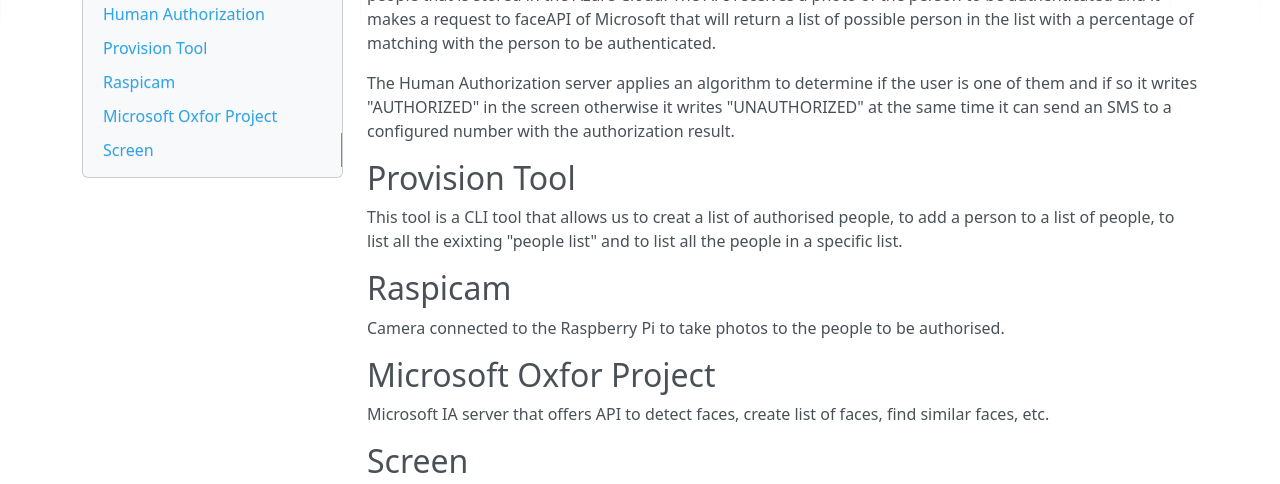
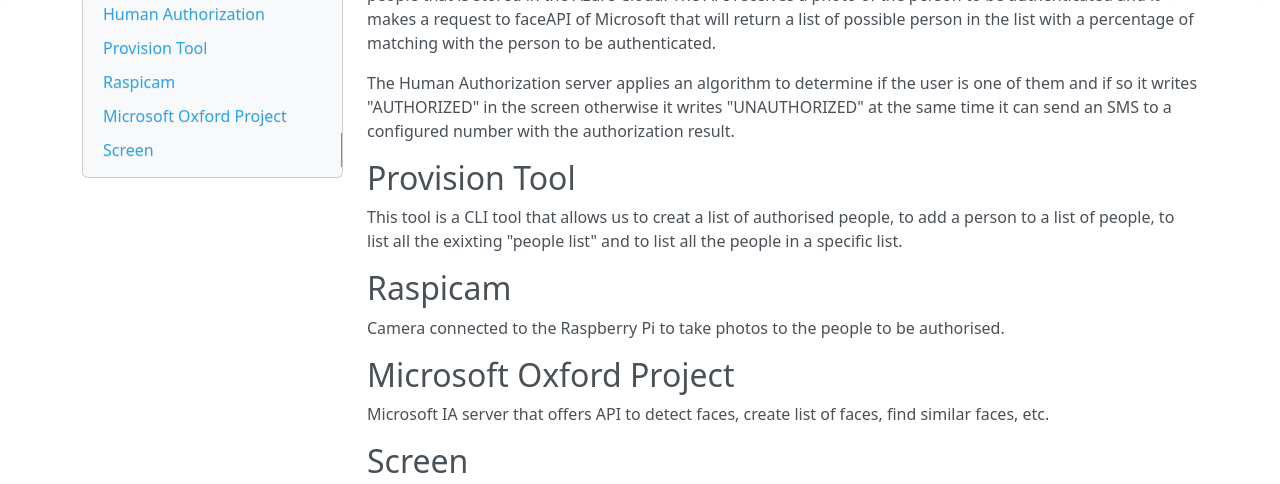
Before and after one commit to lentregu/Equinox, an MkDocs documentation site: the page built from docs/docs/index.md, in a window 1280 px wide and 900 px high, scrolled down 805 px. Shown: the part 284-768 px from the top of the window. Built offline with MkDocs 1.6.1, drawn with Linux system fonts in a browser that asks for light colours; nearby versions of some CDN libraries.

Commit message:
Fixing typos

```diff
--- a/docs/docs/index.md
+++ b/docs/docs/index.md
@@ -52,7 +52,7 @@
 
 Camera connected to the Raspberry Pi to take photos to the people to be authorised.
 
-## Microsoft Oxfor Project
+## Microsoft Oxford Project
 
 Microsoft IA server that offers API to detect faces, create list of faces, find similar faces, etc.
 
```
Also changed, not shown: docs/site/img/equinox.jpg, docs/site/index.html, docs/site/mkdocs/search_index.json.
